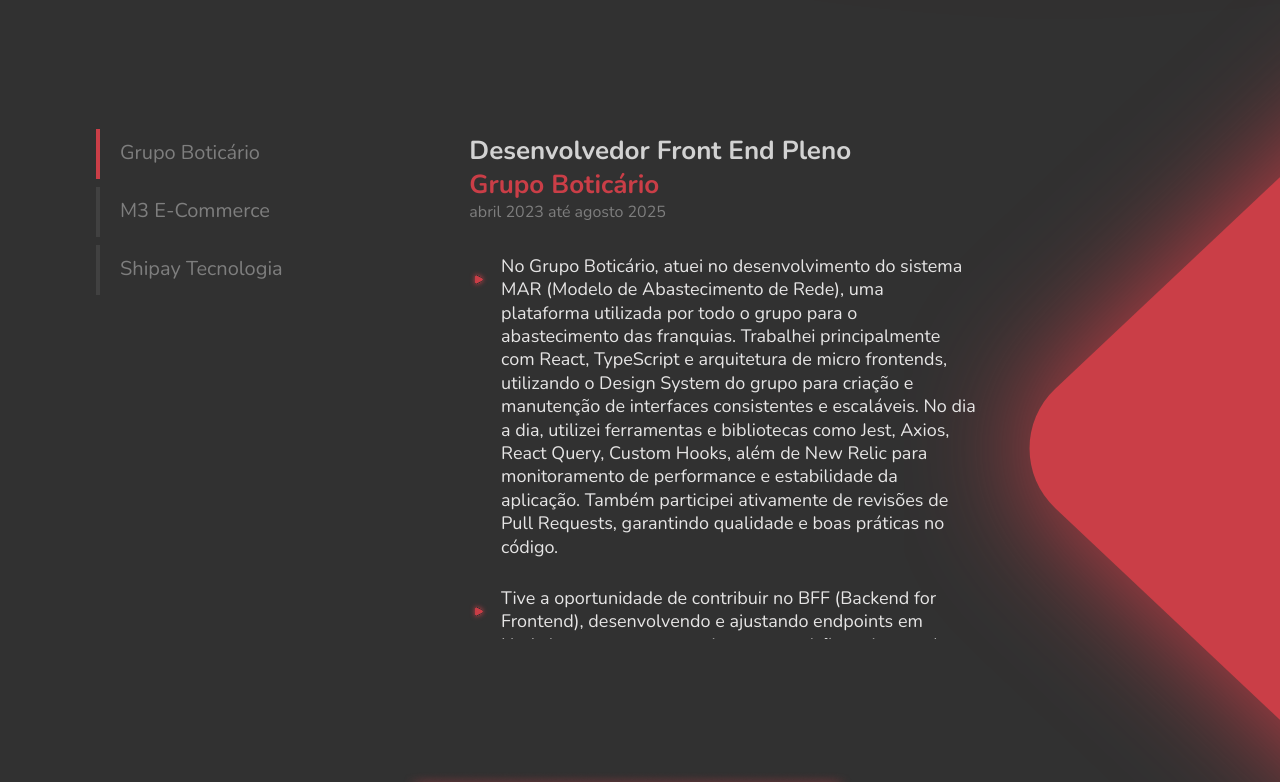
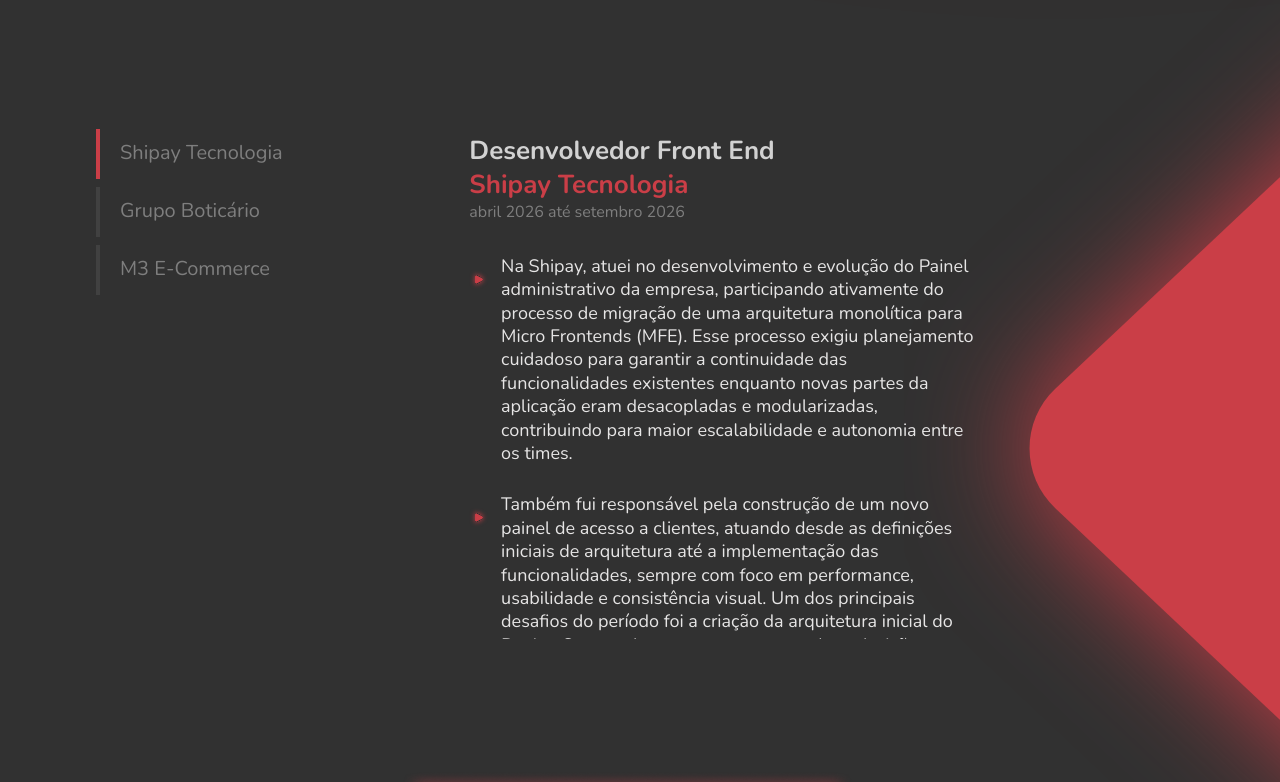
Before and after one commit to Lucaszanin/portifolio-react, a React (Vite) app: page / in a window 1280 px wide. Shown: the part 1900-2682 px from the top of the page. Built offline with nearby package versions, Linux system fonts and the light colour scheme; the HTML template or start-up script is replaced by a standard one.

Commit message:
refactor: update sidebarmenu

```diff
--- a/src/ui/pages/main/sections/SuitCase/components/SideBarMenu/SideBarMenu.constants.ts
+++ b/src/ui/pages/main/sections/SuitCase/components/SideBarMenu/SideBarMenu.constants.ts
@@ -28,6 +28,17 @@ export const paragraphTwoShipay = `Também fui responsável pela construção de
 Um dos principais desafios do período foi a criação da arquitetura inicial do Design System da empresa, o que envolveu decisões técnicas relevantes sobre padronização de componentes, reutilização de código e definição de boas práticas para os times de frontend. Esse trabalho ampliou minha visão sobre arquitetura de sistemas front-end, escalabilidade de produtos e o impacto de um Design System bem estruturado na velocidade e qualidade de entrega de um time.`
 
 export const experiences = [
+    {
+    id: 'shipay',
+    menuLabel: 'Shipay Tecnologia',
+    title: 'Desenvolvedor Front End',
+    company: 'Shipay Tecnologia',
+    period: 'abril 2026 até setembro 2026',
+    paragraphs: [
+      { id: 'p6', text: paragraphOneShipay },
+      { id: 'p7', text: paragraphTwoShipay },
+    ],
+  },
   {
     id: 'boticario',
     menuLabel: 'Grupo Boticário',
@@ -51,15 +62,5 @@ export const experiences = [
       { id: 'p5', text: paragrapThreeM3 },
     ],
   },
-  {
-    id: 'shipay',
-    menuLabel: 'Shipay Tecnologia',
-    title: 'Desenvolvedor Front End',
-    company: 'Shipay Tecnologia',
-    period: 'abril 2026 até setembro 2026',
-    paragraphs: [
-      { id: 'p6', text: paragraphOneShipay },
-      { id: 'p7', text: paragraphTwoShipay },
-    ],
-  },
+
 ]
```
